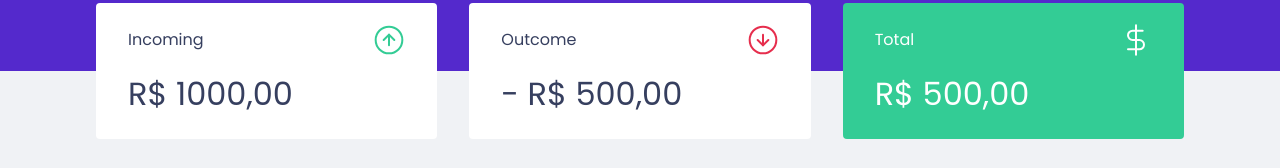
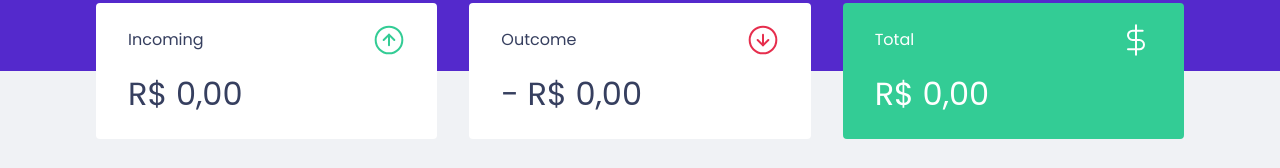
Before and after one commit to jpcmf/my.money, a React (Create React App) app: page / in a window 1280 px wide. Shown: the part 142-310 px from the top of the page. Built offline with nearby package versions, Linux system fonts and the light colour scheme; no server answers; what miragejs would draw is missing.

Commit message:
chore: populate data on the summary 🍩
- create the hook useTransaction 🥁
- finish the basics

```diff
--- a/src/App.tsx
+++ b/src/App.tsx
@@ -5,7 +5,7 @@
 import { Header } from './components/Header';
 import { NewTransactionModal } from './components/NewTransactionModal';
 
-import { TransactionsProvider } from './context/TransactionsContext';
+import { TransactionsProvider } from './hooks/useTransactions';
 
 export function App() {
   const [isNewTransactionModalOpen, setIsNewTransactionModalOpen] = useState(
--- a/src/components/NewTransactionModal/index.tsx
+++ b/src/components/NewTransactionModal/index.tsx
@@ -1,7 +1,7 @@
-import { FormEvent, useState, useContext } from 'react';
+import { FormEvent, useState } from 'react';
 import Modal from 'react-modal';
 
-import { TransactionsContext } from '../../context/TransactionsContext';
+import { useTransactions } from '../../hooks/useTransactions';
 
 import closeImg from '../../assets/close.svg';
 import incomeImg from '../../assets/income.svg';
@@ -20,7 +20,7 @@
   isOpen,
   onRequestClose,
 }: NewTransactionModalProps) {
-  const { createTransaction } = useContext(TransactionsContext);
+  const { createTransaction } = useTransactions();
   const [title, setTitle] = useState('');
   const [amount, setAmount] = useState(0);
   const [category, setCategory] = useState('');
--- a/src/components/Summary/index.tsx
+++ b/src/components/Summary/index.tsx
@@ -1,4 +1,4 @@
-import { useContext } from 'react';
+import { useTransactions } from '../../hooks/useTransactions';
 
 import { Container } from './styles';
 
@@ -6,10 +6,27 @@
 import outcomeImg from '../../assets/outcome.svg';
 import totalImg from '../../assets/total.svg';
 
-import { TransactionsContext } from '../../context/TransactionsContext';
+export function Summary() {
+  const { transactions } = useTransactions();
 
-export function Summary() {
-  const { transactions } = useContext(TransactionsContext);
+  const summary = transactions.reduce(
+    (acc, transaction) => {
+      if (transaction.type === 'deposit') {
+        acc.deposits += transaction.amount;
+        acc.total += transaction.amount;
+      } else {
+        acc.withdraws += transaction.amount;
+        acc.total -= transaction.amount;
+      }
+
+      return acc;
+    },
+    {
+      deposits: 0,
+      withdraws: 0,
+      total: 0,
+    }
+  );
 
   return (
     <Container>
@@ -18,21 +35,38 @@
           <p>Incoming</p>
           <img src={incomeImg} alt="income" />
         </header>
-        <strong>R$ 1000,00</strong>
+        <strong>
+          {new Intl.NumberFormat('pt-BR', {
+            style: 'currency',
+            currency: 'BRL',
+          }).format(summary.deposits)}
+        </strong>
       </div>
       <div>
         <header>
           <p>Outcome</p>
           <img src={outcomeImg} alt="outcome" />
         </header>
-        <strong>- R$ 500,00</strong>
+        <strong>
+          -{' '}
+          {new Intl.NumberFormat('pt-BR', {
+            style: 'currency',
+            currency: 'BRL',
+          }).format(summary.withdraws)}
+        </strong>
       </div>
       <div>
         <header>
           <p>Total</p>
           <img src={totalImg} alt="total" />
         </header>
-        <strong>R$ 500,00</strong>
+        <strong>
+          {' '}
+          {new Intl.NumberFormat('pt-BR', {
+            style: 'currency',
+            currency: 'BRL',
+          }).format(summary.total)}
+        </strong>
       </div>
     </Container>
   );
--- a/src/components/TransactionsTable/index.tsx
+++ b/src/components/TransactionsTable/index.tsx
@@ -1,10 +1,9 @@
-import { useContext } from 'react';
-import { TransactionsContext } from '../../context/TransactionsContext';
+import { useTransactions } from '../../hooks/useTransactions';
 
 import { Container } from './styles';
 
 export function TransactionsTable() {
-  const { transactions } = useContext(TransactionsContext);
+  const { transactions } = useTransactions();
 
   return (
     <Container>
--- a/src/context/TransactionsContext.tsx
+++ b/src/hooks/useTransactions.tsx
@@ -1,4 +1,10 @@
-import { createContext, ReactNode, useEffect, useState } from 'react';
+import {
+  createContext,
+  ReactNode,
+  useContext,
+  useEffect,
+  useState,
+} from 'react';
 import { api } from '../services/api';
 
 interface Transaction {
@@ -28,7 +34,7 @@
   createTransaction: (transaction: TransactionInput) => Promise<void>;
 }
 
-export const TransactionsContext = createContext<TransactionsContextData>(
+const TransactionsContext = createContext<TransactionsContextData>(
   {} as TransactionsContextData
 );
 
@@ -59,3 +65,9 @@
     </TransactionsContext.Provider>
   );
 }
+
+export function useTransactions() {
+  const context = useContext(TransactionsContext);
+
+  return context;
+}
```
